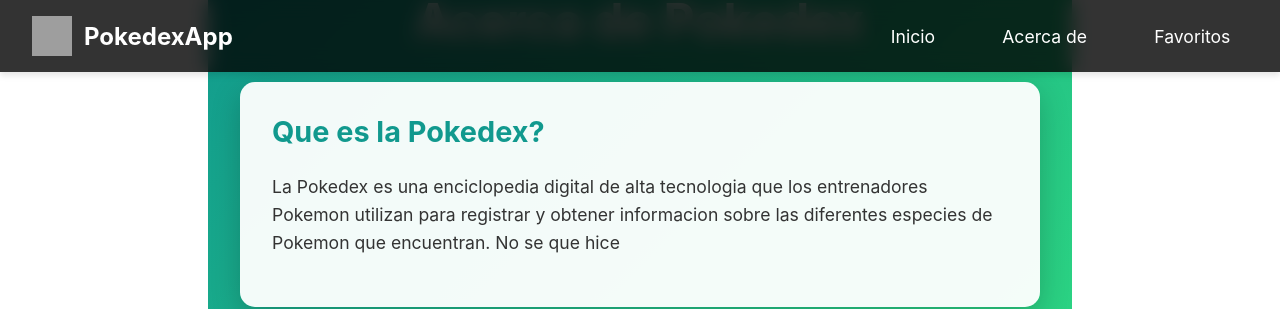
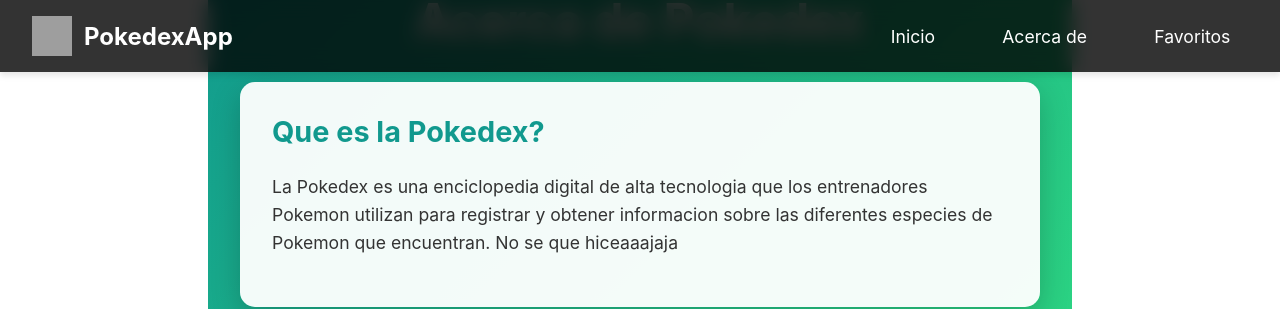
Before and after one commit to VictorHugoRok/pokedex, a React (Create React App) app: page /about in a window 1280 px wide. Shown: the top 309 px of the page. Built offline with nearby package versions, Linux system fonts and the light colour scheme; grey boxes are pictures that could not be loaded.

Commit message:
primercommit

```diff
--- a/src/pages/About.js
+++ b/src/pages/About.js
@@ -11,7 +11,7 @@
           <p>
             La Pokedex es una enciclopedia digital de alta tecnologia que los entrenadores
             Pokemon utilizan para registrar y obtener informacion sobre las diferentes
-            especies de Pokemon que encuentran. No se que hice
+            especies de Pokemon que encuentran. No se que hiceaaajaja
           </p>
         </div>
         <div className="about-card">
```
